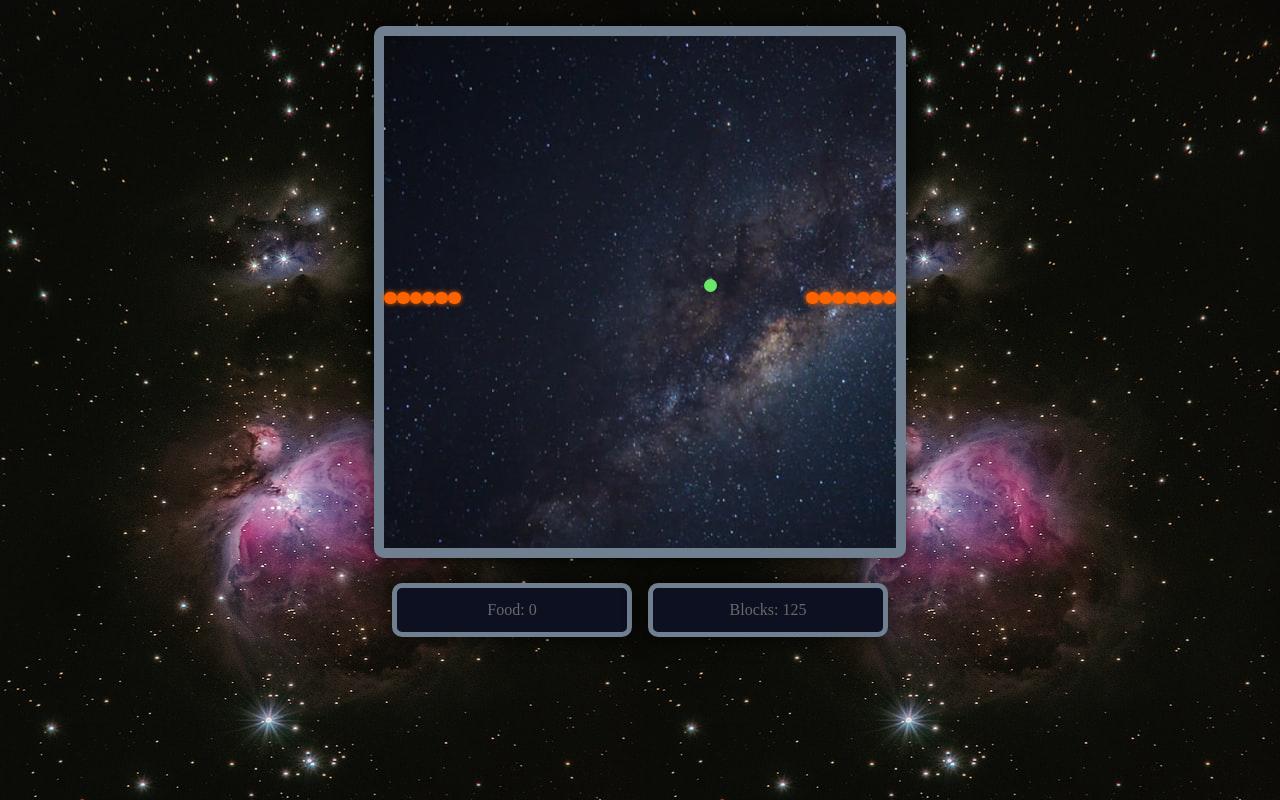
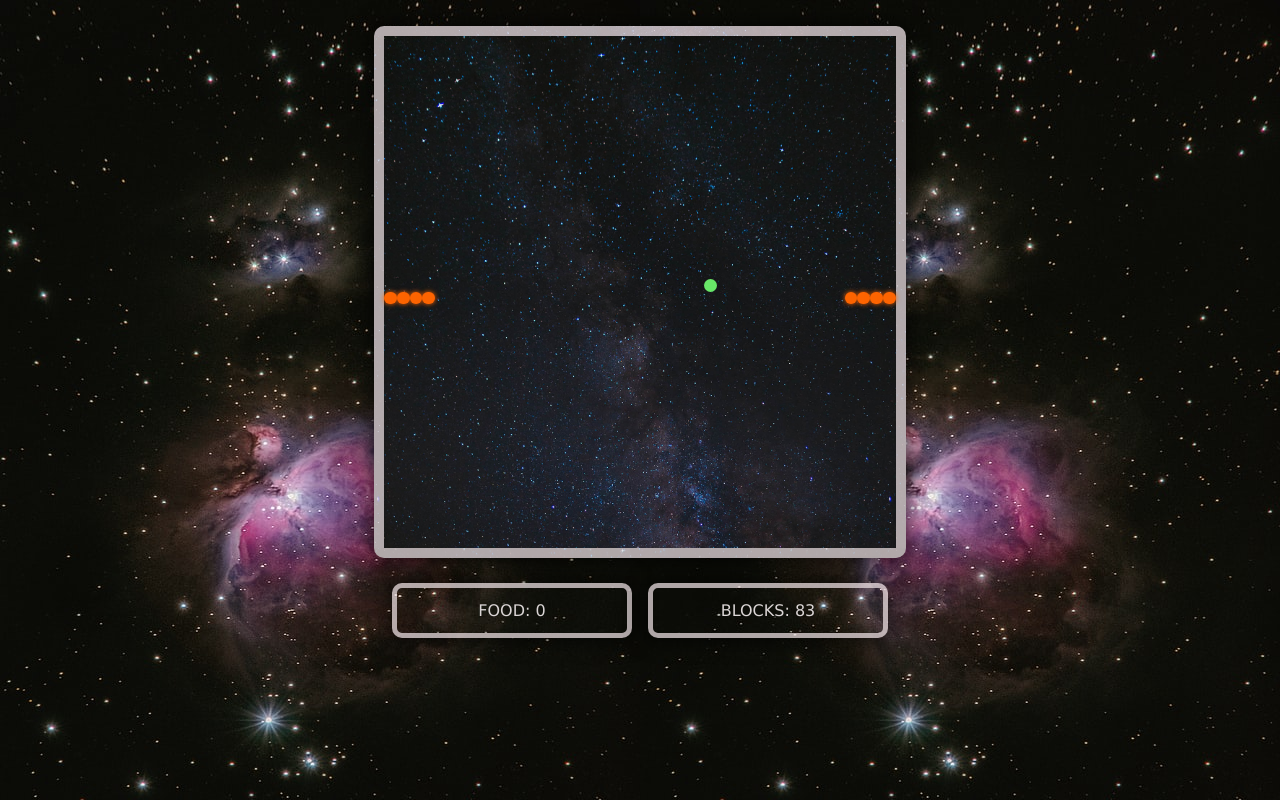
Before and after one commit to FbW-E01/Team7_space_game, a plain HTML site: page index.html in a window 1280 px wide. Drawn offline with Linux system fonts and the light colour scheme.

Commit message:
work updates

```diff
--- a/game.js
+++ b/game.js
@@ -4,7 +4,7 @@ makeGameBoard();
 createFood();
 
 
-let moveWormInterval = setInterval(moveWorm, 40);
+let moveWormInterval = setInterval(moveWorm, 60);
 
 
 const checkKey = e => changeDirection(e.keyCode);
--- a/index.html
+++ b/index.html
@@ -7,6 +7,8 @@
         <title>Space Worm</title>
         <!-- Link our styles from worm_game.css -->
         <link rel="stylesheet" type="text/css" href="/worm_game.css"/>
+        <link rel="preconnect" href="https://fonts.gstatic.com">
+        <link href="https://fonts.googleapis.com/css2?family=Space+Mono&display=swap" rel="stylesheet">
         <script defer src="/game_board.js"></script>
         <script defer src="/space_worm.js"></script>
         <script defer src="/game.js"></script>
@@ -16,8 +18,8 @@
         <div id="gameBox"></div>
         <!-- #scoreContainer contains the scores  -->
         <div id="scoreContainer">
-        <div class="scoreBoard">Food: <span id="pointsEarned">0</span></div>
-        <div class="scoreBoard">Blocks: <span id="blocksTravelled">0</span></div>
+        <div class="scoreBoard">FOOD: <span id="pointsEarned">0</span></div>
+        <div class="scoreBoard">BLOCKS: <span id="blocksTravelled">0</span></div>
         </div>
 
         <!-- #onScreenControllers contains the navigation buttons for mobile screens -->
--- a/worm_game.css
+++ b/worm_game.css
@@ -13,13 +13,10 @@ body {
     width: 40vw;
     height: 40vw;
     margin: 2vw auto;
-    background-image: url(/images/max-mckinnon-c9OCWLka764-unsplash.jpg);
+    background-image: url(/images/space_background.jpg);
     background-size: cover;
-    border: solid 10px slategrey;
+    border: solid 10px #f0e4e6b7;
     border-radius: 10px;
-
-    -webkit-box-shadow: 0px 0px 20px 3px rgba(0, 0, 0, 0.6);
-    -moz-box-shadow: 0px 0px 20px 3px rgba(0, 0, 0, 0.6);
     box-shadow: 0px 0px 20px 3px rgba(0, 0, 0, 0.6);
   }
 
@@ -57,16 +54,14 @@ body {
   }
 
   .scoreBoard {
+    font-family:'Lucida Sans', 'Lucida Sans Regular', 'Lucida Grande', 'Lucida Sans Unicode', Geneva, Verdana, sans-serif;
+    text-transform: capitalize;
     border-radius: 10px;
-    border: solid 5px slategrey;
-    color: dimgray;
-    background-color: #0c1021;
+    border: solid 5px #f0e4e6b7;
+    color: rgb(218, 213, 213);
     display: inline-block;
     padding: 1vw;
     width: 40%;
-
-    -webkit-box-shadow: 0px 0px 20px 3px rgba(0, 0, 0, 0.6);
-    -moz-box-shadow: 0px 0px 20px 3px rgba(0, 0, 0, 0.6);
     box-shadow: 0px 0px 20px 3px rgba(0, 0, 0, 0.6);
   }
   /* SCORE STYLES END */
```
